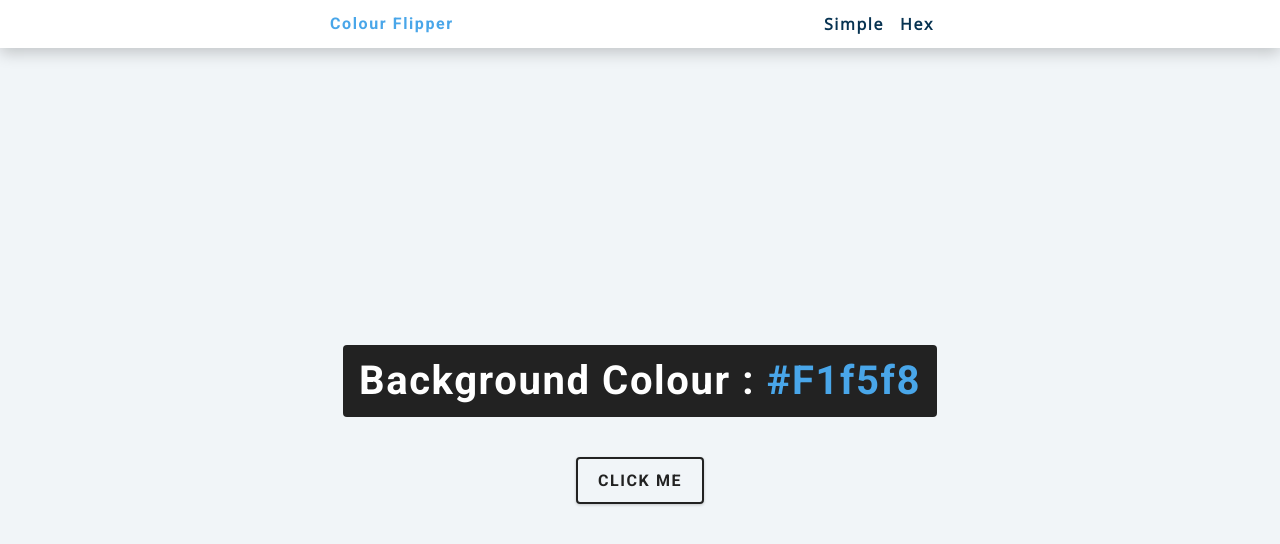
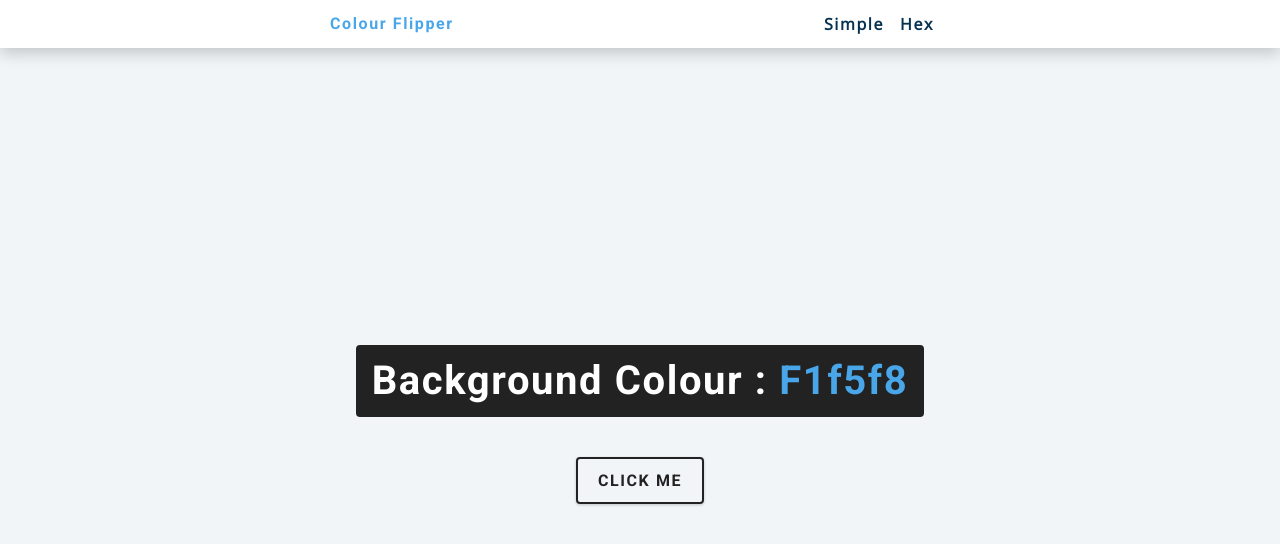
Before and after one commit to Mokshithabhi/ColorFlipper, a plain HTML site: page index.html in a window 1280 px wide. Drawn offline with nearby package versions, Linux system fonts and the light colour scheme.

Commit message:
Update index.html

```diff
--- a/index.html
+++ b/index.html
@@ -19,7 +19,7 @@
     </nav>
     <main>
         <div class="container">
-            <h2>Background colour : <span class="color">#f1f5f8</span></h2>
+            <h2>Background colour : <span class="color">f1f5f8</span></h2>
             <button class="btn btn-hero" id="btn"> click me</button>
         </div>
     </main>
```
